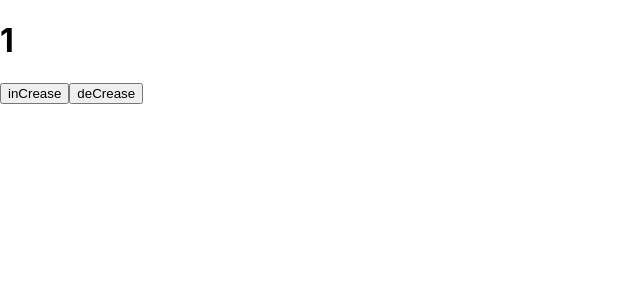
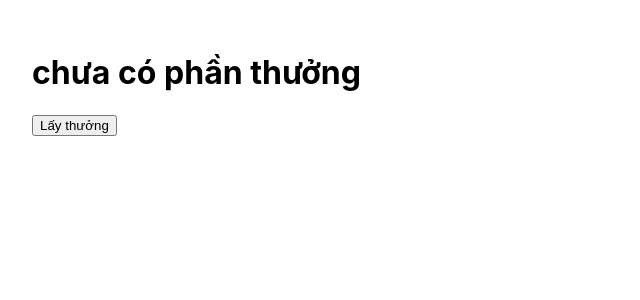
Before and after one commit to dannhu283/tiktok, a React (Create React App) app: page / in a window 1280 px wide. Shown: the top 300 px of the page, without its empty margins (0-640 px from the left). Built offline with nearby package versions, Linux system fonts and the light colour scheme.

Commit message:
add useState gift

```diff
--- a/src/App.js
+++ b/src/App.js
@@ -1,20 +1,33 @@
 import { useState } from "react";
 
+const gifts = ["cpi i9", "ram 32gb rgb", "rbg keyboard"];
 function App() {
-  const [counter, setCounter] = useState(1);
+  // const [counter, setCounter] = useState(1);
 
-  const handleIncrease = () => {
-    setCounter(counter + 1);
+  // const handleIncrease = () => {
+  //   setCounter(counter + 1);
+  // };
+  // const handleDecrease = () => {
+  //   setCounter(counter - 1);
+  // };
+  const [gift, setGift] = useState("");
+
+  const randomGift = () => {
+    const index = Math.floor(Math.random() * gifts.length);
+    setGift(gifts[index]);
   };
-  const handleDecrease = () => {
-    setCounter(counter - 1);
-  };
+
   return (
     <div className="App">
-      <div className="container">
+      {/* <div className="container">
         <h1>{counter}</h1>
         <button onClick={handleIncrease}>inCrease</button>
         <button onClick={handleDecrease}>deCrease</button>
+      </div> */}
+
+      <div style={{ padding: 32 }}>
+        <h1>{gift || "chưa có phần thưởng"}</h1>
+        <button onClick={randomGift}>Lấy thưởng</button>
       </div>
     </div>
   );
```
